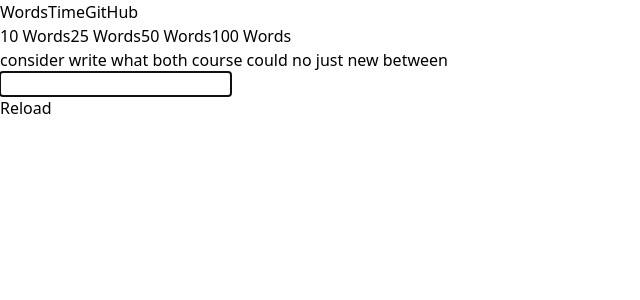
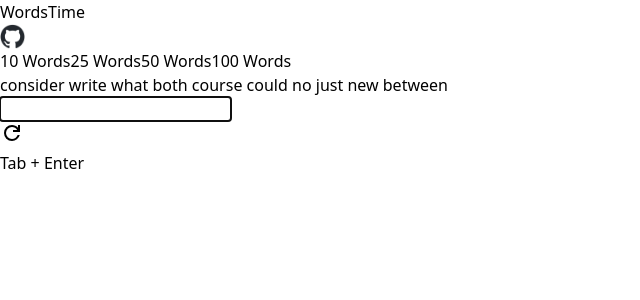
Before and after one commit to KGandhi90/Type-Arena, a React (Vite) app: page / in a window 1280 px wide. Shown: the top 300 px of the page, without its empty margins (0-640 px from the left). Built offline with nearby package versions, Linux system fonts and the light colour scheme.

Commit message:
Reload Button Component Added

```diff
--- a/src/assets/components/Header.jsx
+++ b/src/assets/components/Header.jsx
@@ -14,9 +14,9 @@ const Header = () => {
                 <button onClick={() => setActiveComponent("timer")} className="outline rounded-sm p-2">
                     Time
                 </button>
-                <button className="float-right">
-                    GitHub
-                </button>
+                <div className="h-[30px] w-[30px] float-right flex justify-center items-center">
+                    <a href="https://www.github.com/KGandhi90" target="_blank"><img src="/github-logo.png" alt="GitHub Logo" height="25px" width="25px" /></a>
+                </div>
             </div>
 
             <div className="flex justify-center items-center">
--- a/src/assets/components/NoOfWords.jsx
+++ b/src/assets/components/NoOfWords.jsx
@@ -2,6 +2,7 @@ import React, { useState } from "react";
 import GetWords from "./GetWords";
 import TypingTest from "./TypingTest";
 import Result from "./Result";
+import ReloadButton from "./ReloadButton";
 
 const NoOfWords = () => {
     const [numberOfWords, setNumberOfWords] = useState(10);
@@ -71,7 +72,7 @@ const NoOfWords = () => {
                         />
                     </div>
                     <div className="flex justify-center items-center pt-4">
-                        <button onClick={reloadButton} className="cursor-pointer">Reload</button>
+                        <ReloadButton reload={reloadButton} />
                     </div>
                 </>
             )}
--- /dev/null
+++ b/src/assets/components/ReloadButton.jsx
@@ -0,0 +1,18 @@
+import React from 'react';
+
+const ReloadButton = ({ reload }) => {
+    return(
+        <>
+            <div className='flex justify-center items-center border-2 border-solid border-black rounded-[15px]'>
+                <button onClick={reload} className='p-4 rounded-[15px]'>
+                    <img src="/reload.svg" alt="Reload Button" />
+                </button>
+            </div>
+            <div className='text-gray-400 flex justify-center items-center'>
+                <p>Tab + Enter</p>
+            </div>
+        </>
+    )
+}
+
+export default ReloadButton;
--- a/src/assets/components/Result.jsx
+++ b/src/assets/components/Result.jsx
@@ -1,3 +1,5 @@
+import ReloadButton from "./ReloadButton";
+
 const Result = ({ onTestReset, showResult, userInput, words, typingTime, incorrectLetters }) => {
     if (!showResult) {
         return null;
@@ -18,9 +20,7 @@ const Result = ({ onTestReset, showResult, userInput, words, typingTime, incorre
             <p><b>{netWPM}</b> NET WPM</p>
             <p><b>{accuracy}%</b> ACC</p>
             <p><b>{totalCharacters}</b> Characters Typed</p>
-            <button onClick={onTestReset} className="cursor-pointer mt-4">
-                Reload
-            </button>
+            <ReloadButton reload={onTestReset} />
         </div>
     );
 };
--- a/src/assets/components/Timer.jsx
+++ b/src/assets/components/Timer.jsx
@@ -2,6 +2,7 @@ import React, { useEffect, useState, useRef } from "react";
 import GetWords from "./GetWords";
 import TypingTest from "./TypingTest";
 import Result from "./Result";
+import ReloadButton from "./ReloadButton";
 
 const Timer = () => {
     const [timer, setTimer] = useState(15);
@@ -117,7 +118,7 @@ const Timer = () => {
                         />
                     </div>
                     <div className="flex justify-center items-center pt-4">
-                        <button onClick={() => reloadButton(selectedTime)}>Reload</button>
+                        <ReloadButton reload={() => reloadButton(selectedTime)} />
                     </div>
                 </>
             )}
```
Also changed, not shown: public/github-logo.png (added), public/reload.svg (added).
